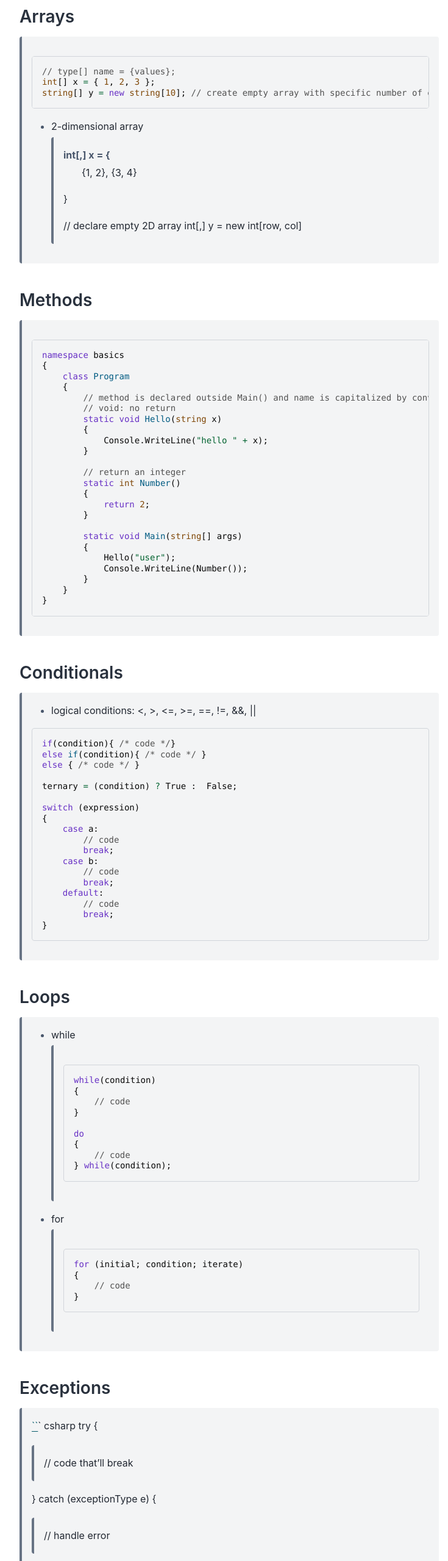
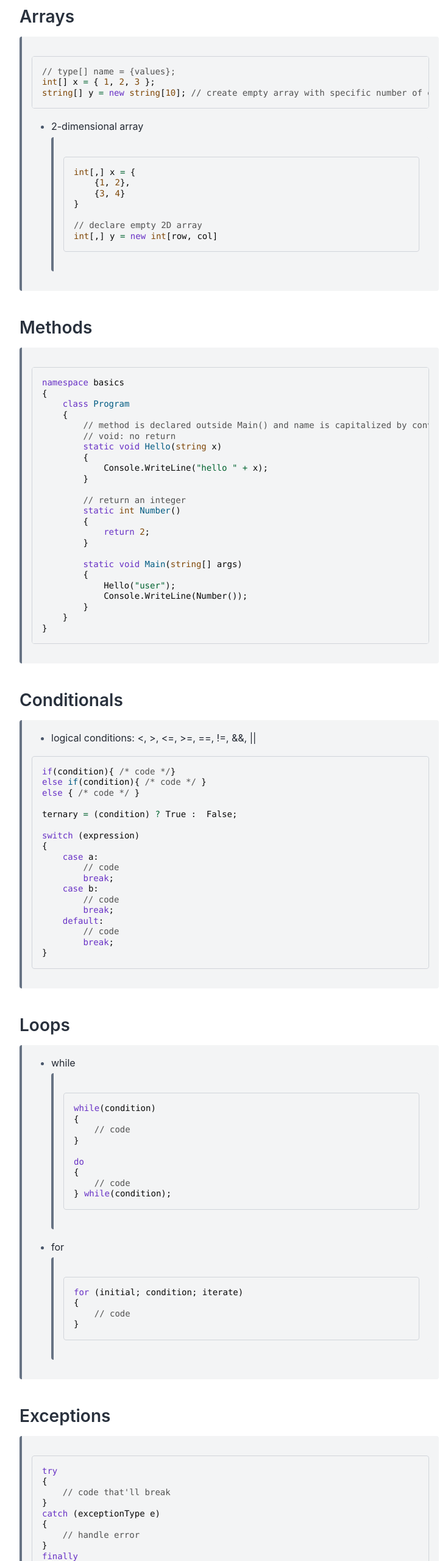
Before and after one commit to myatktun/myatktun.github.io, a plain HTML site: page CSharp.html in a window 1280 px wide. Shown: the part 2519-5079 px from the top of the page at 61% size, without its empty margins (256-991 px from the left). Drawn offline with Linux system fonts and the light colour scheme.

Commit message:
[2024-12-25 14:14:24]: Update HTML files

```diff
--- a/CSharp.html
+++ b/CSharp.html
@@ -473,14 +473,15 @@
 <ul>
 <li><p>2-dimensional array</p>
 <blockquote>
-<div><dl class="simple">
-<dt>int[,] x = {</dt><dd><p>{1, 2},
-{3, 4}</p>
-</dd>
-</dl>
-<p>}</p>
-<p>// declare empty 2D array
-int[,] y = new int[row, col]</p>
+<div><div class="highlight-csharp notranslate"><div class="highlight"><pre><span></span><span class="kt">int</span><span class="p">[,]</span><span class="w"> </span><span class="n">x</span><span class="w"> </span><span class="o">=</span><span class="w"> </span><span class="p">{</span>
+<span class="w">    </span><span class="p">{</span><span class="m">1</span><span class="p">,</span><span class="w"> </span><span class="m">2</span><span class="p">},</span>
+<span class="w">    </span><span class="p">{</span><span class="m">3</span><span class="p">,</span><span class="w"> </span><span class="m">4</span><span class="p">}</span>
+<span class="p">}</span>
+
+<span class="c1">// declare empty 2D array</span>
+<span class="kt">int</span><span class="p">[,]</span><span class="w"> </span><span class="n">y</span><span class="w"> </span><span class="o">=</span><span class="w"> </span><span class="k">new</span><span class="w"> </span><span class="kt">int</span><span class="p">[</span><span class="n">row</span><span class="p">,</span><span class="w"> </span><span class="n">col</span><span class="p">]</span>
+</pre></div>
+</div>
 </div></blockquote>
 </li>
 </ul>
@@ -580,25 +581,20 @@ int[,] y = new int[row, col]</p>
 <section id="exceptions">
 <h3>Exceptions<a class="headerlink" href="#exceptions" title="Link to this heading">#</a></h3>
 <blockquote>
-<div><p><a href="#id2"><span class="problematic" id="id3">``</span></a>` csharp
-try
-{</p>
-<blockquote>
-<div><p>// code that’ll break</p>
-</div></blockquote>
-<p>}
-catch (exceptionType e)
-{</p>
-<blockquote>
-<div><p>// handle error</p>
-</div></blockquote>
-<p>}
-finally
-{</p>
-<blockquote>
-<div><p>// default handle</p>
-</div></blockquote>
-<p>}</p>
+<div><div class="highlight-csharp notranslate"><div class="highlight"><pre><span></span><span class="k">try</span>
+<span class="p">{</span>
+<span class="w">    </span><span class="c1">// code that&#39;ll break</span>
+<span class="p">}</span>
+<span class="k">catch</span><span class="w"> </span><span class="p">(</span><span class="n">exceptionType</span><span class="w"> </span><span class="n">e</span><span class="p">)</span>
+<span class="p">{</span>
+<span class="w">    </span><span class="c1">// handle error</span>
+<span class="p">}</span>
+<span class="k">finally</span>
+<span class="p">{</span>
+<span class="w">    </span><span class="c1">// default handle</span>
+<span class="p">}</span>
+</pre></div>
+</div>
 </div></blockquote>
 </section>
 <section id="classes-objects">
```
Also changed, not shown: C.html (+3 -9 lines), CTF.html (+3 -3 lines), searchindex.js, 3 other files.
